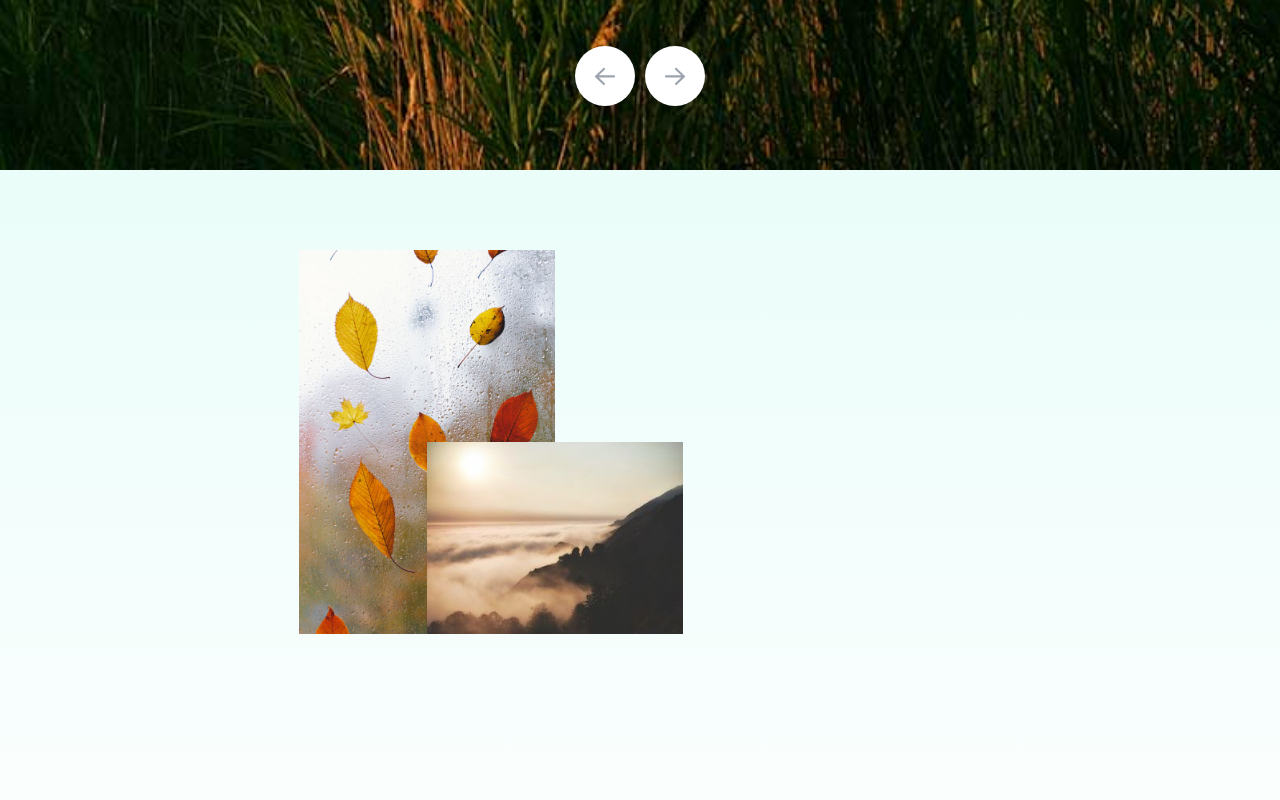
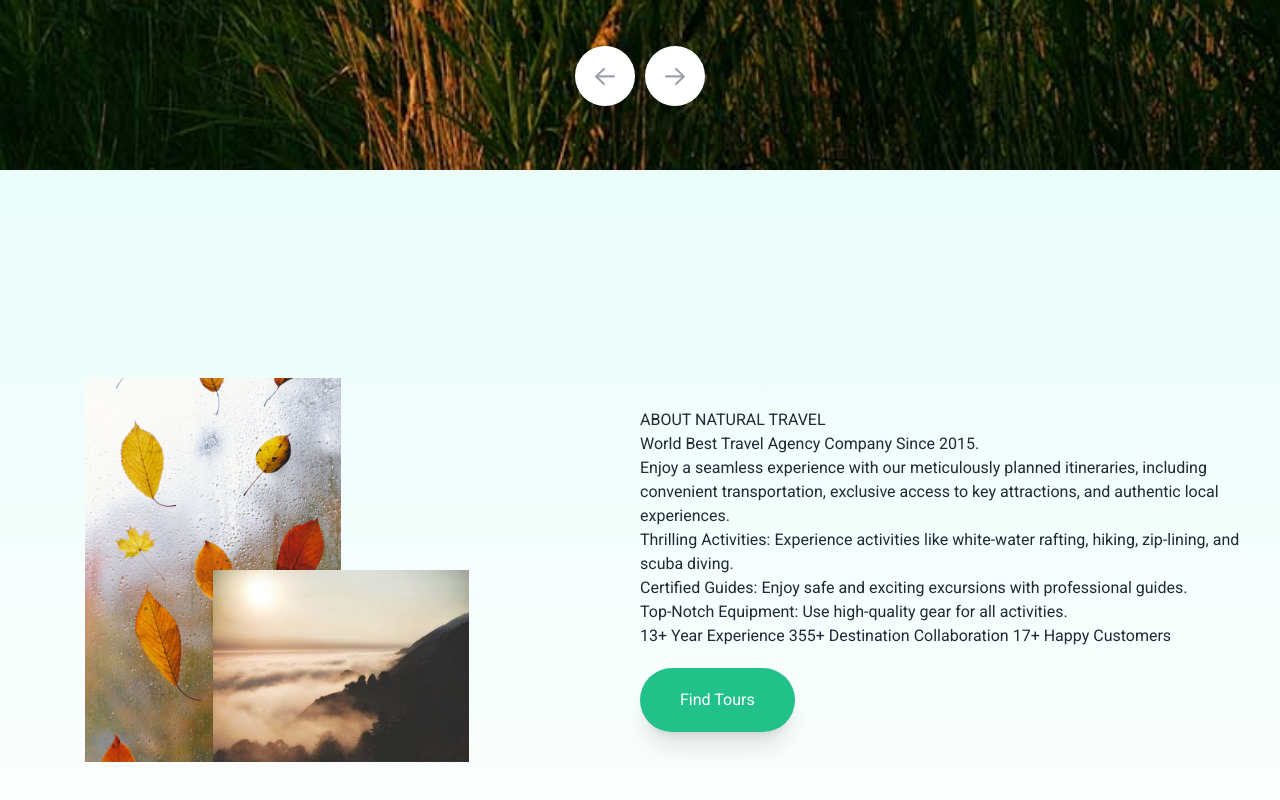
Before and after one commit to tanveer19/H01-natural-travel, a website built with Vite: page index.html in a window 1280 px wide. Shown: the part 2916-3716 px from the top of the page. Built offline with nearby package versions, Linux system fonts and the light colour scheme; files whose address does not match are found by name.

Commit message:
grid works for about section

```diff
--- a/index.html
+++ b/index.html
@@ -1144,7 +1144,10 @@
     </section>
 
     <!-- about  -->
-    <section class="h-screen py-20">
+    <section
+      class="h-screen py-20 grid grid-cols-1 lg:grid-cols-2 items-center"
+    >
+      <!-- grid in external css -->
       <div class="about-section-images">
         <img
           class="max-w-md max-h-96 about-image-1"
@@ -1156,6 +1159,37 @@
           src="/images/mountain3.jpg"
           alt=""
         />
+      </div>
+      <div class="about-text">
+        <h3>ABOUT NATURAL TRAVEL</h3>
+        <h2>World Best Travel Agency Company Since 2015.</h2>
+        <p>
+          Enjoy a seamless experience with our meticulously planned itineraries,
+          including convenient transportation, exclusive access to key
+          attractions, and authentic local experiences.
+        </p>
+        <ul>
+          <li>
+            Thrilling Activities: Experience activities like white-water
+            rafting, hiking, zip-lining, and scuba diving.
+          </li>
+
+          <li>
+            Certified Guides: Enjoy safe and exciting excursions with
+            professional guides.
+          </li>
+          <li>
+            Top-Notch Equipment: Use high-quality gear for all activities.
+          </li>
+        </ul>
+        <div class="">
+          13+ Year Experience 355+ Destination Collaboration 17+ Happy Customers
+        </div>
+        <button
+          class="text-white bg-primary-color-dark transition-all duration-700 px-10 py-5 mt-5 shadow-xl rounded-l-full rounded-r-full"
+        >
+          Find Tours
+        </button>
       </div>
     </section>
     <!-- <script type="module" src="/main.js"></script> -->
```
